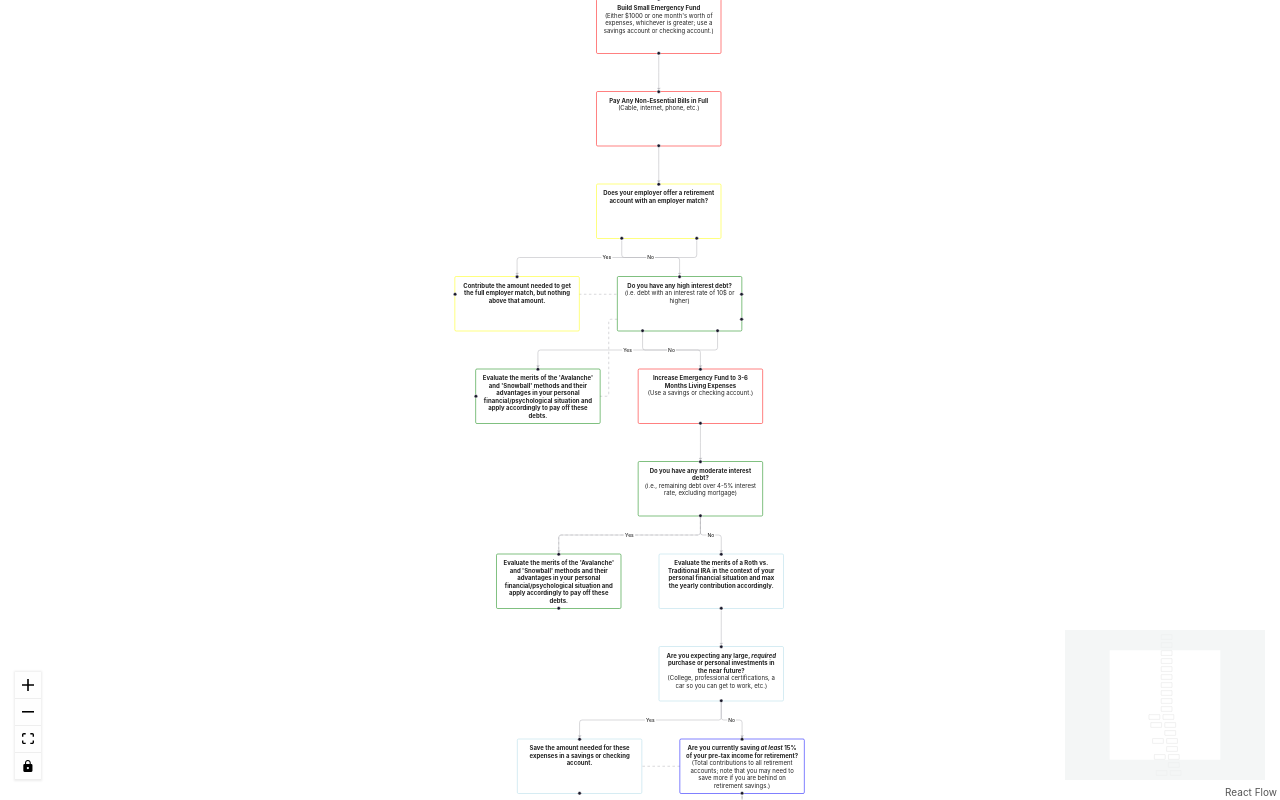
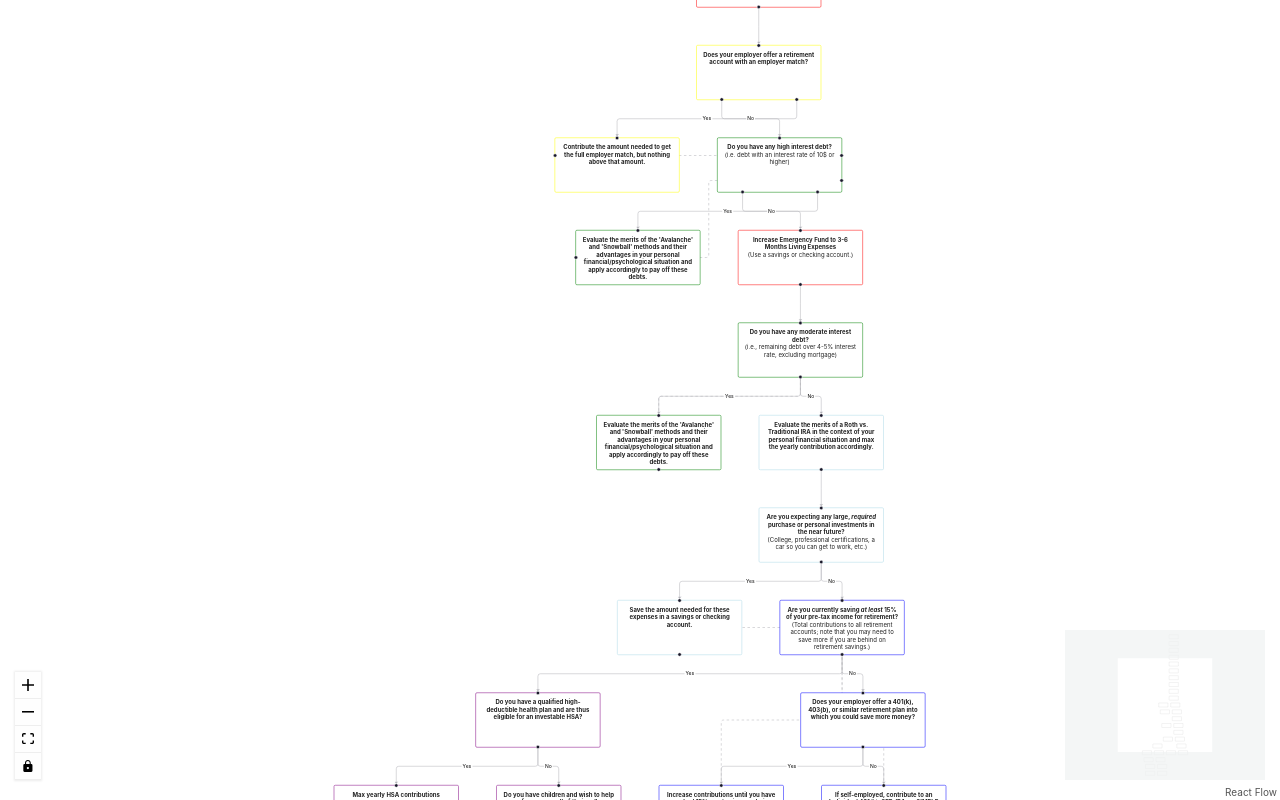
Before and after one commit to AndyN9/personalfinance-prime-directive, a React (Vite) app: page / in a window 1280 px wide. Shown: the part 470-1270 px from the top of the page. Built offline with nearby package versions, Linux system fonts and the light colour scheme.

Commit message:
add initial phase 6

```diff
--- a/src/SpendingFlowchart/spendingEdges.js
+++ b/src/SpendingFlowchart/spendingEdges.js
@@ -124,6 +124,53 @@ const phase5Edges = [
     skip: true,
     animated: true,
   },
+  {
+    id: 'phase-5-step-0-to-phase-6-step-0',
+    label: 'Yes',
+  },
+].map((edge) => createFlow(edge));
+
+const phase6Edges = [
+  {
+    id: 'phase-6-step-0-to-phase-6-step-1',
+    label: 'Yes',
+  },
+  {
+    id: 'phase-6-step-0-to-phase-6-step-2',
+    label: 'No',
+  },
+  {
+    id: 'phase-6-step-1-to-phase-6-step-2',
+    skip: true,
+    animated: true,
+  },
+  {
+    id: 'phase-6-step-2-to-phase-6-step-3',
+    label: 'Yes',
+  },
+  {
+    id: 'phase-6-step-2-to-phase-6-step-4',
+    label: 'No',
+  },
+  {
+    id: 'phase-6-step-3-to-phase-6-step-4',
+    skip: true,
+    animated: true,
+  },
+  {
+    id: 'phase-6-step-4-to-phase-6-step-5',
+  },
+  {
+    id: 'phase-6-step-5-to-phase-6-step-6',
+    label: 'Yes',
+  },
+  {
+    id: 'phase-6-step-4-to-phase-6-step-7',
+  },
+  {
+    id: 'phase-6-step-7-to-phase-6-step-8',
+    label: 'Yes',
+  },
 ].map((edge) => createFlow(edge));
 
 export default [
@@ -133,4 +180,5 @@ export default [
   ...phase3Edges,
   ...phase4Edges,
   ...phase5Edges,
+  ...phase6Edges,
 ];
--- a/src/SpendingFlowchart/spendingNodes.jsx
+++ b/src/SpendingFlowchart/spendingNodes.jsx
@@ -384,6 +384,98 @@ const phase5Nodes = [
   },
 ].map((node) => createFlow(node));
 
+const phase6Nodes = [
+  {
+    id: 'phase-6-step-0',
+    data: {
+      label: (
+        <strong>
+          Do you have a qualified high-deductible health plan and are thus
+          eligible for an investable HSA?
+        </strong>
+      ),
+    },
+  },
+  {
+    id: 'phase-6-step-1',
+    data: {
+      label: <strong>Max yearly HSA contributions</strong>,
+    },
+  },
+  {
+    id: 'phase-6-step-2',
+    data: {
+      label: (
+        <strong>
+          Do you have children and wish to help pay for some or all of their
+          college expenses?
+        </strong>
+      ),
+    },
+  },
+  {
+    id: 'phase-6-step-3',
+    data: {
+      label: (
+        <strong>
+          Evaluate available savings/investment options, such as 529 plan, and
+          contribute accordingly.
+        </strong>
+      ),
+    },
+  },
+  {
+    id: 'phase-6-step-4',
+    data: {
+      label: (
+        <strong>
+          At this point, you have some options on how to proceed, and it is
+          completely up to you and your personal goals and desires.
+        </strong>
+      ),
+    },
+  },
+  {
+    id: 'phase-6-step-5',
+    data: {
+      label: <strong>Would you like to retire early?</strong>,
+    },
+  },
+  {
+    id: 'phase-6-step-6',
+    data: {
+      label: (
+        <strong>
+          Max out 401(k), 403(b), or other employer sponsored account, consider
+          the 'mega backdoor Roth IRA', then use a taxable account.
+        </strong>
+      ),
+    },
+  },
+  {
+    id: 'phase-6-step-7',
+    data: {
+      label: <strong>Do you have more immediate goals?</strong>,
+    },
+  },
+  {
+    id: 'phase-6-step-8',
+    data: {
+      label: (
+        <>
+          <strong>
+            Use savings for goals sooner than 3-5 years, a conservative mix of
+            stocks and bonds for goals more than 3-5 years away.
+          </strong>
+          <br />
+          (Common examples include down payments for homes, savings for
+          vehicles, paying down a mortgage, and vacation funds.)
+        </>
+      ),
+    },
+  },
+].map((node) => createFlow(node));
+
 export default [
   ...phase0Nodes,
   ...phase1Nodes,
@@ -391,4 +483,5 @@ export default [
   ...phase3Nodes,
   ...phase4Nodes,
   ...phase5Nodes,
+  ...phase6Nodes,
 ];
```
